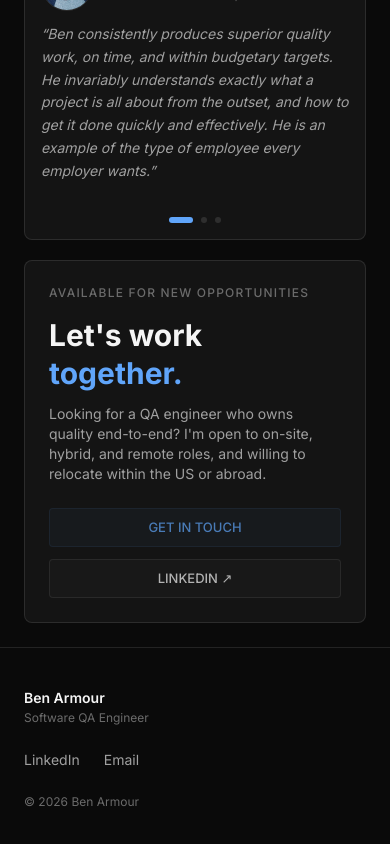
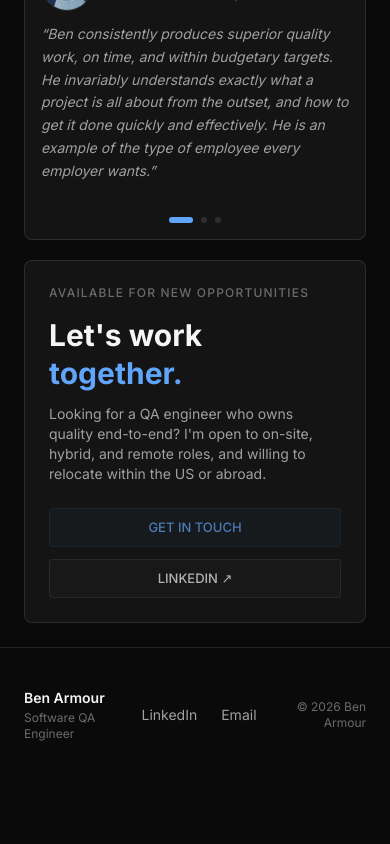
Before and after one commit to LostInTyping/BuildVerified, a Next.js app: page / in a window 390 px wide. Shown: the part 3206-4050 px from the top of the page. After the commit the page ends 3988 px from the top, so only its background shows below. Built offline with nearby package versions, Linux system fonts and the light colour scheme.

Commit message:
fix: footer always horizontal on all viewports
- Remove flex-col and md: responsive prefixes
- Always flex-row with items-center justify-between
- Reduce gap from 6 to 4 for tighter mobile fit

```diff
--- a/src/components/footer.tsx
+++ b/src/components/footer.tsx
@@ -2,7 +2,7 @@ export function Footer() {
   return (
     <footer className="border-t border-border bg-bg-primary">
       <div className="mx-auto max-w-6xl px-6 py-10">
-        <div className="flex flex-col gap-6 md:flex-row md:items-center md:justify-between">
+        <div className="flex flex-row items-center justify-between gap-4">
           <div>
             <p className="text-sm font-semibold text-text-primary">
               Ben Armour
@@ -27,7 +27,7 @@ export function Footer() {
               Email
             </a>
           </div>
-          <p className="text-xs text-text-muted md:text-right">
+          <p className="text-xs text-text-muted text-right">
             &copy; {new Date().getFullYear()} Ben Armour
           </p>
         </div>
```
